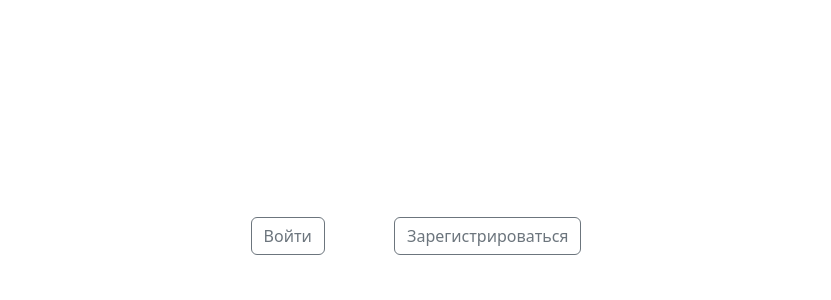
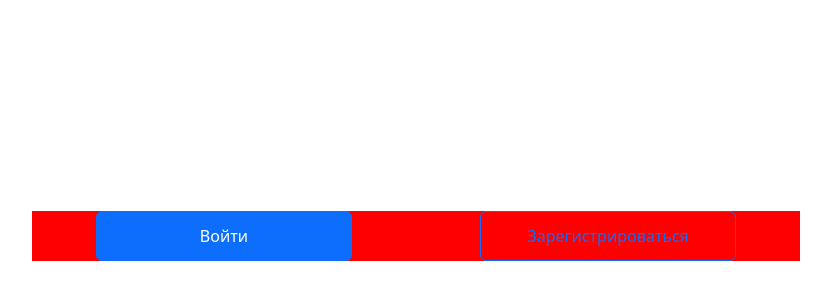
Before and after one commit to unnastasya/react_todo, a React (Create React App) app: page / in a window 1280 px wide. Shown: the part 164-464 px from the top of the page, without its empty margins (224-1055 px from the left). Built offline with nearby package versions, Linux system fonts and the light colour scheme.

Commit message:
add styles HomePage

```diff
--- a/src/pages/HomePage/HomePage.css
+++ b/src/pages/HomePage/HomePage.css
@@ -1,14 +1,67 @@
 .homePage {
 	min-height: 100vh;
+	width: 100vw;
 	display: flex;
 	justify-content: center;
 	align-items: center;
 }
 
-.homePage_buttons {
-    width: 400px;
-    height: 100px;
+.homePage__buttonsBlock {
 	display: flex;
 	justify-content: space-around;
 	align-items: center;
 }
+
+.homePage__button {
+	height: 50px;
+	margin: 0;
+}
+
+@media (min-width: 1201px) {
+	.homePage__buttonsBlock {
+		width: 60vw;
+		background: red;
+	}
+	.homePage__button {
+		width: 20vw;
+	}
+}
+@media (min-width: 961px) and (max-width: 1200px) {
+	.homePage__buttonsBlock {
+		width: 60vw;
+		background: red;
+	}
+	.homePage__button {
+		width: 20vw;
+	}
+}
+@media (max-width: 960px) and (min-width: 641px) {
+	.homePage__buttonsBlock {
+		width: 70vw;
+	}
+	.homePage__button {
+		width: 30vw;
+	}
+}
+@media (max-width: 640px) and (min-width: 481px) {
+	.homePage__buttonsBlock {
+		flex-direction: column;
+		width: 80vw;
+		height: 150px;
+	}
+	.homePage__button {
+		width: 80vw;
+	}
+}
+
+@media (max-width: 480px) {
+	.homePage__buttonsBlock {
+		flex-direction: column;
+		width: 100vw;
+		height: 150px;
+	}
+
+	.homePage__button {
+		width: 80vw;
+	}
+}
--- a/src/pages/HomePage/HomePage.tsx
+++ b/src/pages/HomePage/HomePage.tsx
@@ -7,12 +7,12 @@ import "./HomePage.css";
 export function HomePage() {
 	return (
 		<div className="homePage">
-			<div className="homePage_buttons">
+			<div className="homePage__buttonsBlock">
 				<Link to="/login">
-					<Button variant="outline-secondary">Войти</Button>
+					<Button className="homePage__button" variant="primary">Войти</Button>
 				</Link>
 				<Link to="/register">
-					<Button variant="outline-secondary">
+					<Button className="homePage__button" variant="outline-primary">
 						Зарегистрироваться
 					</Button>
 				</Link>
```
Lines whose indentation alone changed are shown as unchanged.
